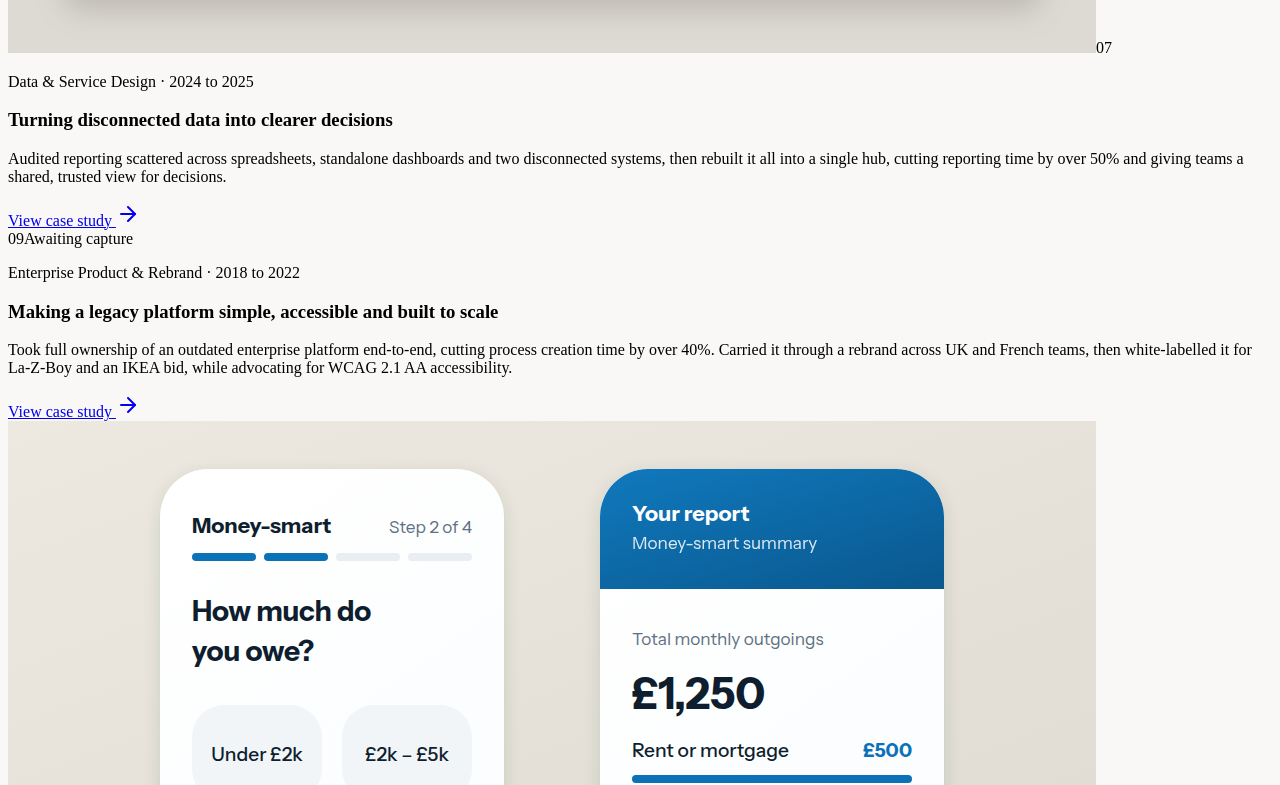
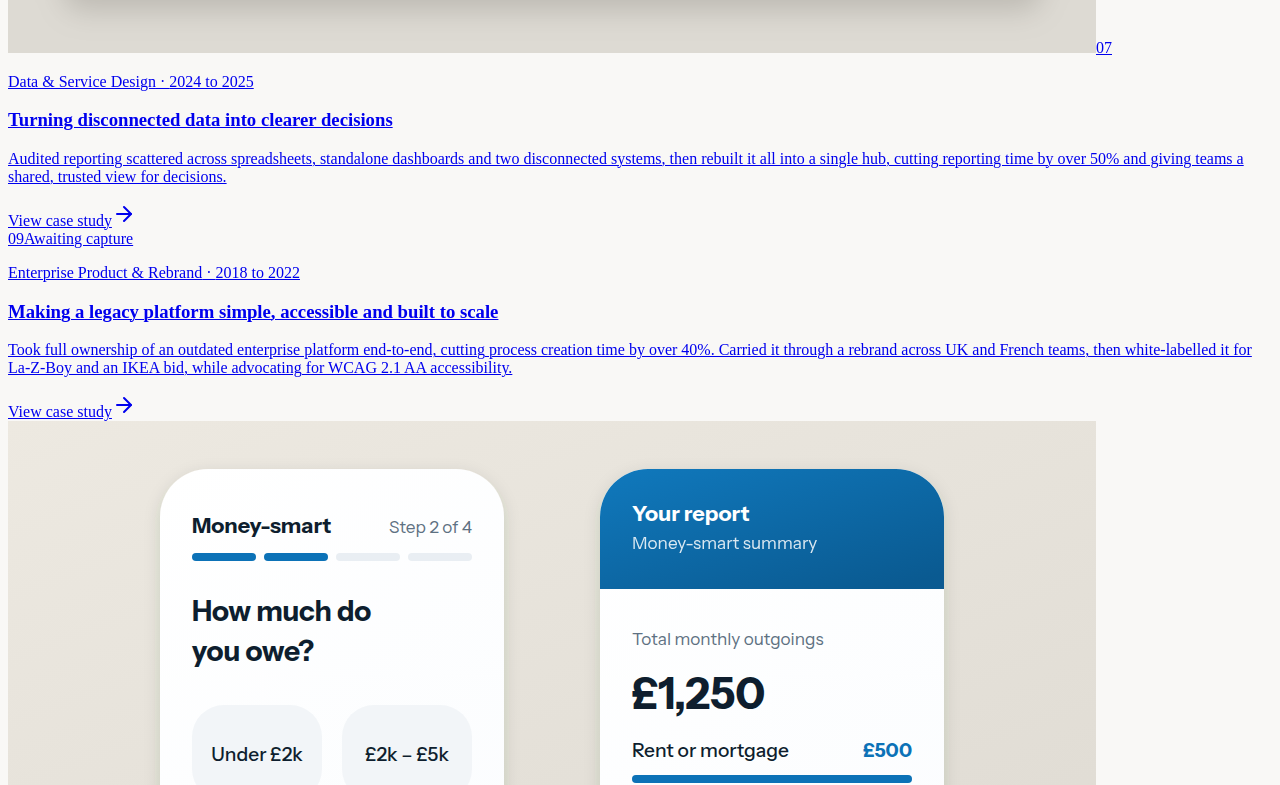
Before and after one commit to jadeparrish/portfolio, a Next.js app: page / in a window 1280 px wide. Shown: the part 4900-5685 px from the top of the page. Built offline with nearby package versions, Linux system fonts and the light colour scheme.

Commit message:
Update page.js

```diff
--- a/app/page.js
+++ b/app/page.js
@@ -103,7 +103,7 @@ export default function PortfolioHomepage() {
             when they were a single div, so desktop geometry does not move. */}
         <section className="pt-4 pb-16 sm:pt-6 sm:pb-20 lg:pt-12 lg:pb-28 grid grid-cols-1 lg:grid-cols-12 gap-12 lg:gap-x-20 lg:gap-y-8 items-center border-b border-neutral-200/80">
           {/* Phone, 1 of 3: availability, headline, what I do. */}
-          <div className="lg:col-span-6 lg:col-start-1 lg:row-start-1 space-y-8">
+          <div className="lg:col-span-6 lg:col-start-1 lg:row-start-1 lg:self-end space-y-8">
             {/* Availability opens the hero rather than sitting in the header.
                 Contact is in the nav from every page and states it there, so
                 a strip on every page was saying it twice. Here it reads as
@@ -155,7 +155,7 @@ export default function PortfolioHomepage() {
           </div>
 
           {/* Phone, 3 of 3: who it is for, then the way into the work. */}
-          <div className="lg:col-span-6 lg:col-start-1 lg:row-start-2 space-y-8">
+          <div className="lg:col-span-6 lg:col-start-1 lg:row-start-2 lg:self-start space-y-8">
             {/* Each dot travels with the label before it. As separate flex
                 children they could wrap onto a new line on their own, which
                 put a stray dot at the start of a row at tablet width. */}
@@ -330,11 +330,17 @@ export default function PortfolioHomepage() {
         <section id="work" className="pt-16 lg:pt-24">
           <SectionLabel>Selected Work</SectionLabel>
           <div className="divide-y divide-neutral-200/70">
-            {caseStudies.map((item) => (
-              <div
-                key={item.num}
-                className="group grid grid-cols-1 md:grid-cols-2 lg:grid-cols-12 gap-6 md:gap-8 items-start md:items-center py-10 lg:py-12 first:pt-0 last:pb-0"
-              >
+            {caseStudies.map((item) => {
+              /* The whole card is the link, the way a row on the work index
+                 is. Before this only the "Case study" label was clickable,
+                 so the title -- the obvious thing to click -- did nothing,
+                 and the hover styling on it was writing a cheque the markup
+                 could not cash. One anchor per card, not two, so the title
+                 and the label cannot read as separate destinations. */
+              const shell =
+                'group grid grid-cols-1 md:grid-cols-2 lg:grid-cols-12 gap-6 md:gap-8 items-start md:items-center py-10 lg:py-12 first:pt-0 last:pb-0';
+              const inner = (
+                <>
                 <div className="md:col-span-1 lg:col-span-3">
                   {/* Same materials as a Figure -- the frame, the tint, the
                       engraved plate, the mono empty state -- but no caption
@@ -373,7 +379,7 @@ export default function PortfolioHomepage() {
                       {item.tag}
                       {item.year && <> &middot; {item.year}</>}
                     </p>
-                    <h3 className="font-serif text-xl sm:text-2xl text-neutral-900 leading-snug transition-colors group-hover:text-[#8D6553]">
+                    <h3 className="font-serif text-xl sm:text-2xl text-neutral-900 leading-snug transition-colors group-hover:text-[#8D6553] group-hover:underline underline-offset-4 decoration-1 decoration-[#8D6553]/40">
                       {item.title}
                     </h3>
                     <p className="text-xs sm:text-sm text-neutral-600 leading-relaxed">
@@ -382,22 +388,36 @@ export default function PortfolioHomepage() {
                   </div>
 
                   <div className="shrink-0 lg:pt-1 lg:text-right">
-                    {item.href ? (
-                      <a
-                        href={item.href}
-                        className="inline-flex items-center gap-1.5 py-2 -my-2 text-xs text-neutral-900 font-medium tracking-wider uppercase hover:text-[#8D6553] group-hover:translate-x-1 transition-all"
-                      >
-                        {item.cta} <ArrowRight className="w-3.5 h-3.5 text-neutral-600 group-hover:text-[#8D6553] transition-colors" />
-                      </a>
-                    ) : (
-                      <span className="inline-flex items-center gap-1.5 text-xs text-neutral-600 font-medium tracking-wider uppercase">
-                        {item.cta}
-                      </span>
-                    )}
+                    {/* A label now, not a second anchor: the card around it
+                        carries the link. It still follows the hover so the
+                        card reacts as one piece. */}
+                    <span
+                      className={`inline-flex items-center gap-1.5 py-2 -my-2 text-xs font-medium tracking-wider uppercase transition-all ${
+                        item.href
+                          ? 'text-neutral-900 group-hover:text-[#8D6553] group-hover:translate-x-1'
+                          : 'text-neutral-600'
+                      }`}
+                    >
+                      {item.cta}
+                      {item.href && (
+                        <ArrowRight className="w-3.5 h-3.5 text-neutral-600 group-hover:text-[#8D6553] transition-colors" />
+                      )}
+                    </span>
                   </div>
                 </div>
-              </div>
-            ))}
+                </>
+              );
+
+              return item.href ? (
+                <a key={item.num} href={item.href} className={shell}>
+                  {inner}
+                </a>
+              ) : (
+                <div key={item.num} className={`${shell} opacity-70`}>
+                  {inner}
+                </div>
+              );
+            })}
           </div>
 
           {/* Sits in a band between two rules, 24px either side of the link,
```
